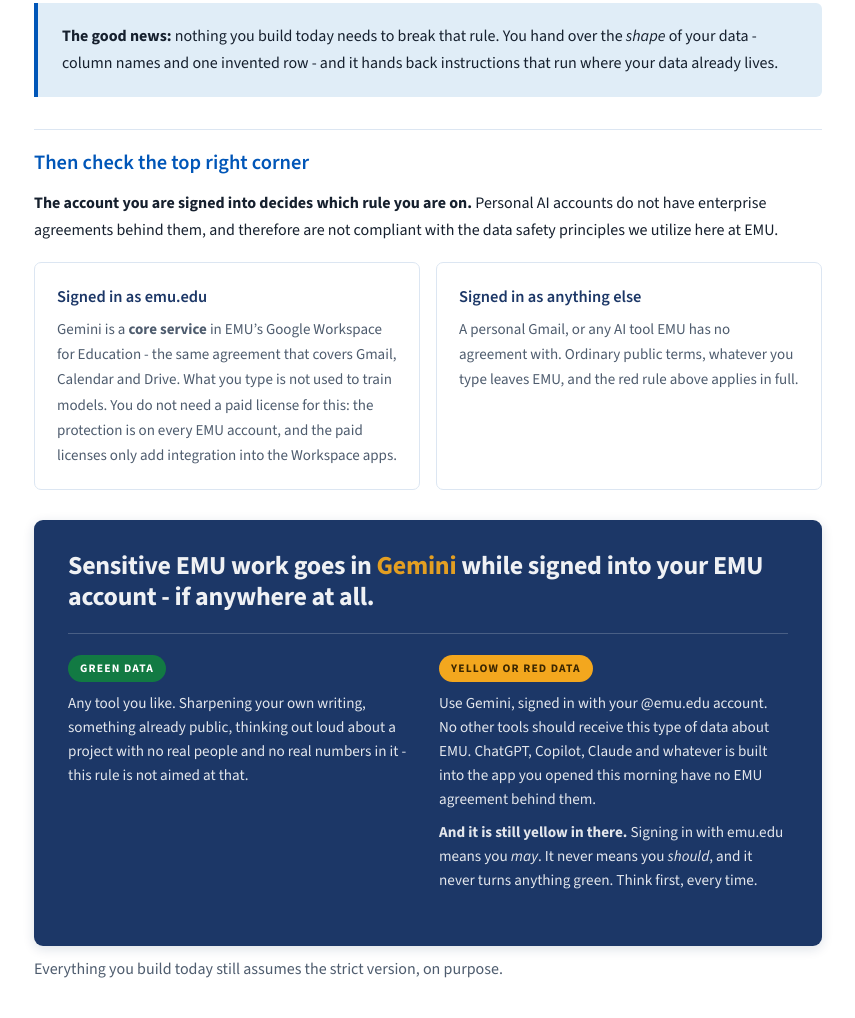
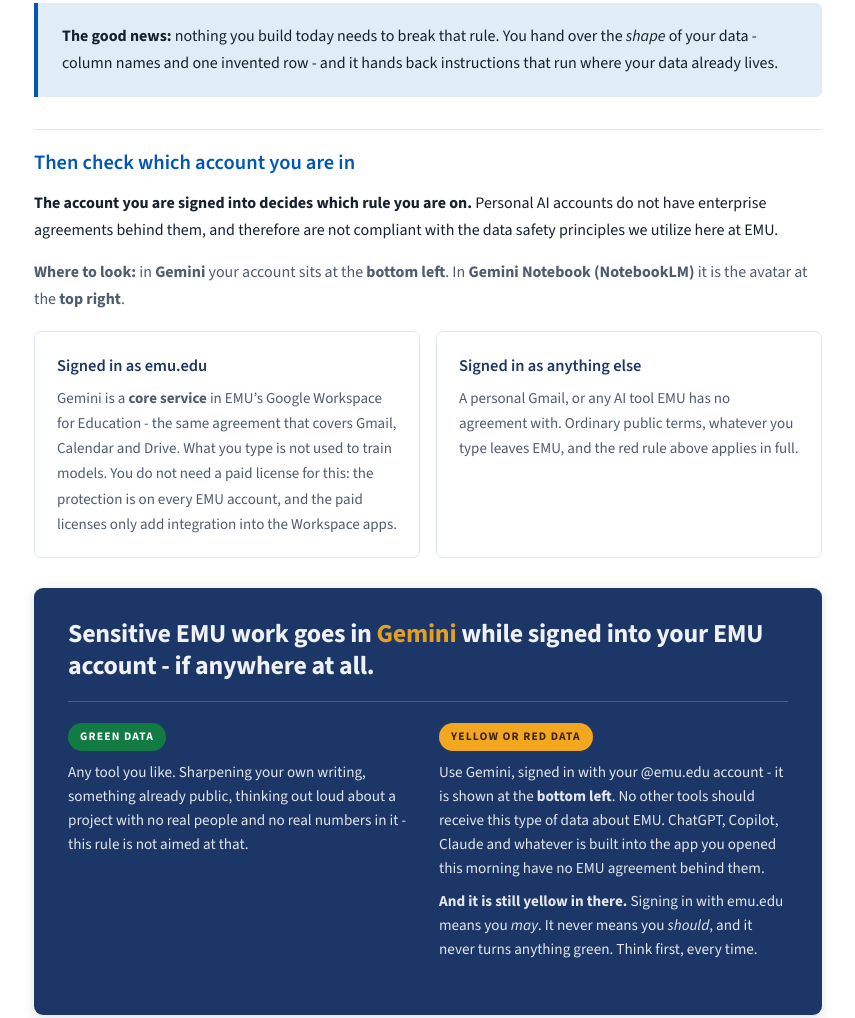
Before and after one commit to lukelitwiller-ui/EMU-AI-Workshop, a plain HTML site: page index.html in a window 1280 px wide. Shown: the part 1554-2572 px from the top of the page, without its empty margins (212-1067 px from the left). Drawn offline with nearby package versions, Linux system fonts and the light colour scheme.

Commit message:
Update index.html

```diff
--- a/index.html
+++ b/index.html
@@ -679,8 +679,9 @@
       <div class="callout" style="margin-top:26px">
         <p><strong>The good news:</strong> nothing you build today needs to break that rule. You hand over the <em>shape</em> of your data - column names and one invented row - and it hands back instructions that run where your data already lives.</p>
       </div>
-      <h3 class="stepshead" style="margin-top:32px">Then check the top right corner</h3>
+      <h3 class="stepshead" style="margin-top:32px">Then check which account you are in</h3>
       <p><strong>The account you are signed into decides which rule you are on.</strong> Personal AI accounts do not have enterprise agreements behind them, and therefore are not compliant with the data safety principles we utilize here at EMU.</p>
+      <p class="muted" style="margin-top:12px"><strong>Where to look:</strong> in <strong>Gemini</strong> your account sits at the <strong>bottom left</strong>. In <strong>Gemini Notebook (NotebookLM)</strong> it is the avatar at the <strong>top right</strong>.</p>
       <div class="grid" style="margin-top:18px">
         <div class="card">
           <h3>Signed in as emu.edu</h3>
@@ -700,7 +701,7 @@
           </div>
           <div>
             <span class="dtag">Yellow or red data</span>
-            <p>Use Gemini, signed in with your @emu.edu account. No other tools should receive this type of data about EMU. ChatGPT, Copilot, Claude and whatever is built into the app you opened this morning have no EMU agreement behind them.</p>
+            <p>Use Gemini, signed in with your @emu.edu account - it is shown at the <strong>bottom left</strong>. No other tools should receive this type of data about EMU. ChatGPT, Copilot, Claude and whatever is built into the app you opened this morning have no EMU agreement behind them.</p>
             <p style="margin-top:9px"><strong>And it is still yellow in there.</strong> Signing in with emu.edu means you <em>may</em>. It never means you <em>should</em>, and it never turns anything green. Think first, every time.</p>
           </div>
         </div>
@@ -1306,7 +1307,7 @@
       </div>
       <h2 class="actbig">Create a chatbot for your team&rsquo;s processes and policies</h2>
       <p class="lede">The first three activities build something. <strong>This one is an experiment.</strong> Open a tool, point it at documents your team already uses, and find out what becomes possible.</p>
-      <p>Gemini Notebook - you may know it as NotebookLM - reads a set of documents you hand it and answers only from those, with a citation for every claim. There is no prompt to write, no script to run and nothing to install. Ten minutes here is enough to know whether it is worth an hour later.</p>
+      <p>Gemini Notebook (NotebookLM) reads a set of documents you hand it and answers only from those, with a citation for every claim. There is no prompt to write, no script to run and nothing to install. Ten minutes here is enough to know whether it is worth an hour later.</p>
       <p class="muted">Try three things off the list, ignore the rest, and pay attention to what occurs to you along the way. That last part is the actual assignment.</p>
 
       <div class="callout" style="margin-top:26px">
@@ -1316,7 +1317,7 @@
 
       <h3 class="stepshead">Getting in</h3>
       <ol class="steps" style="margin-top:14px">
-        <li>Go to <a href="https://notebooklm.google.com" target="_blank" rel="noopener">notebooklm.google.com</a> and sign in with your emu.edu account. Check the corner.</li>
+        <li>Go to <a href="https://notebooklm.google.com" target="_blank" rel="noopener">notebooklm.google.com</a> and sign in with your emu.edu account. Check the top right.</li>
         <li>Create a new notebook and add three to five documents. If your files are in Drive, the picker pulls them straight in. Otherwise drag them from your desktop.</li>
         <li>Ask it something.</li>
       </ol>
@@ -1374,7 +1375,7 @@
         <li>
           <h3>Send the shape, not the record</h3>
           <p>In the first three activities the AI never saw a real person or a real number. It got column names, invented rows and rules - and the code it wrote ran in your Drive, where the data already lived. That is worth doing even where you are allowed to do otherwise, because it is the version that keeps working in tools EMU has no agreement with.</p>
-          <p class="tksub">Two questions before you paste anything, anywhere: <strong>which corner am I in</strong>, and <strong>is this mine to hand over?</strong></p>
+          <p class="tksub">Two questions before you paste anything, anywhere: <strong>which account am I in</strong>, and <strong>is this mine to hand over?</strong></p>
         </li>
         <li>
           <h3>The method is the part that transfers</h3>
```
